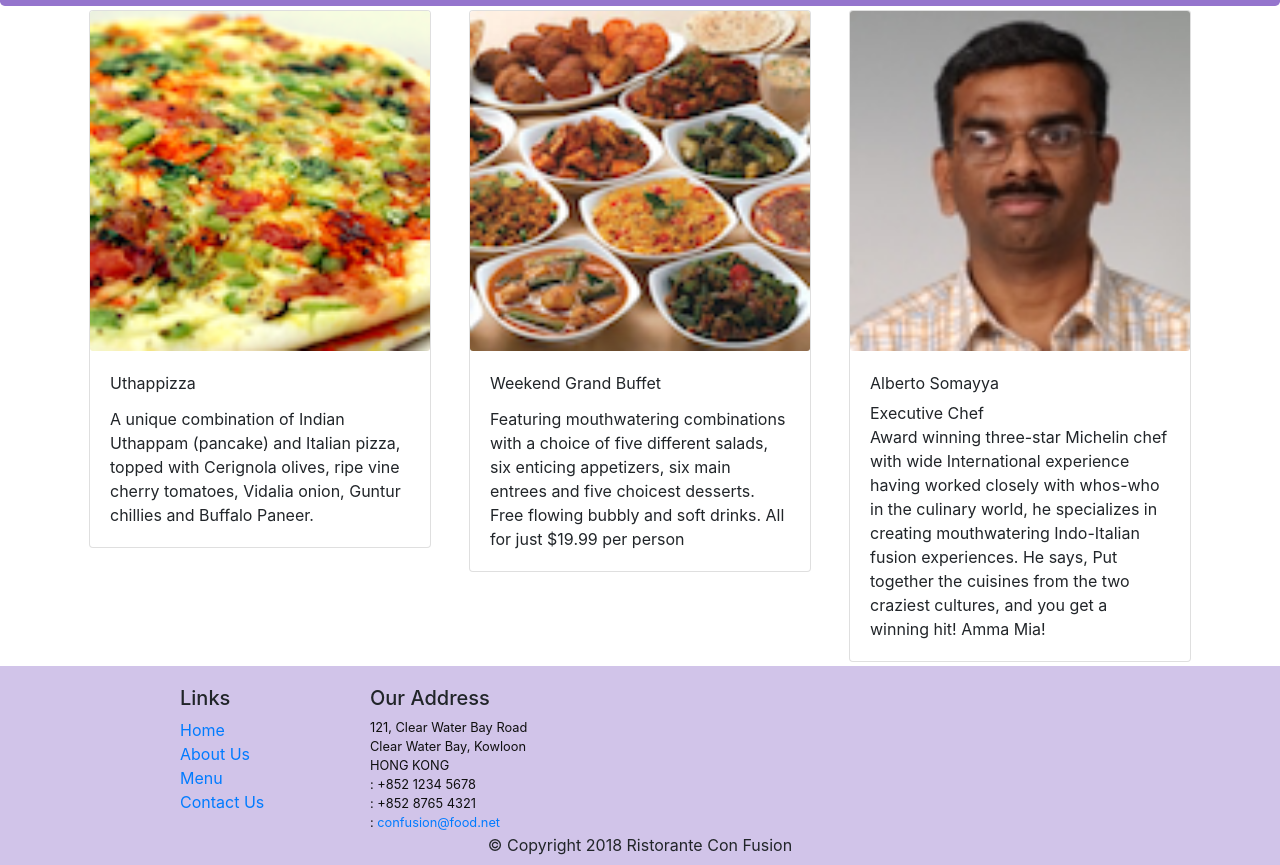
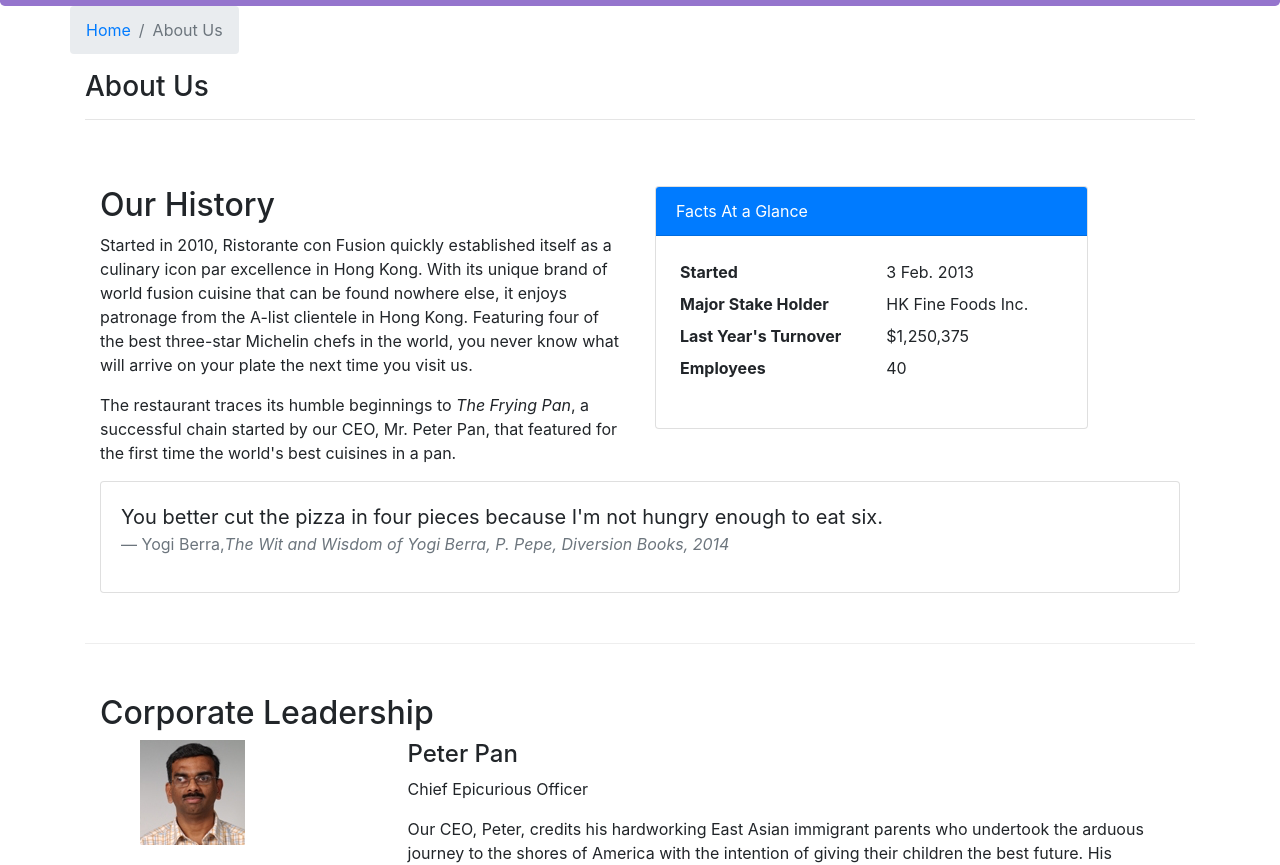
Before and after one commit to lokeshkeelisetti/ReactConfusion, a React (Create React App) app: page /aboutus in a window 1280 px wide. Before the commit this address led to /home. Shown: the part 336-1201 px from the top of the page. Built offline with nearby package versions, Linux system fonts and the light colour scheme; the HTML template or start-up script is replaced by a standard one.

Commit message:
controlled forms

```diff
--- /dev/null
+++ b/src/components/AboutComponent.js
@@ -0,0 +1,94 @@
+import React from 'react';
+import { Breadcrumb, BreadcrumbItem, Card, CardBody, CardHeader, Media} from 'reactstrap';
+import { Link } from 'react-router-dom';
+
+function RenderLeader({leader}) {
+    return(
+        <Media className="row">
+            <Media left href="#" className="col-12 col-sm-3 mr-auto">
+                <Media object src={leader.image} alt={leader.name}/>
+            </Media>
+            <Media body className="col-12 col-md-9 mr-1">
+                <Media heading>
+                    {leader.name}
+                </Media>
+                <p>{leader.designation}</p>
+                <p>{leader.description}</p>
+            </Media>
+        </Media>
+    );
+}
+
+function About(props) {
+
+    const leaders = props.leaders.map((leader) => {
+        return (
+            <RenderLeader leader={leader}/>
+        );
+    });
+
+    return(
+        <div className="container">
+            <div className="row">
+                <Breadcrumb>
+                    <BreadcrumbItem><Link to="/home">Home</Link></BreadcrumbItem>
+                    <BreadcrumbItem active>About Us</BreadcrumbItem>
+                </Breadcrumb>
+                <div className="col-12">
+                    <h3>About Us</h3>
+                    <hr />
+                </div>
+            </div>
+            <div className="row row-content">
+                <div className="col-12 col-md-6">
+                    <h2>Our History</h2>
+                    <p>Started in 2010, Ristorante con Fusion quickly established itself as a culinary icon par excellence in Hong Kong. With its unique brand of world fusion cuisine that can be found nowhere else, it enjoys patronage from the A-list clientele in Hong Kong.  Featuring four of the best three-star Michelin chefs in the world, you never know what will arrive on your plate the next time you visit us.</p>
+                    <p>The restaurant traces its humble beginnings to <em>The Frying Pan</em>, a successful chain started by our CEO, Mr. Peter Pan, that featured for the first time the world's best cuisines in a pan.</p>
+                </div>
+                <div className="col-12 col-md-5">
+                    <Card>
+                        <CardHeader className="bg-primary text-white">Facts At a Glance</CardHeader>
+                        <CardBody>
+                            <dl className="row p-1">
+                                <dt className="col-6">Started</dt>
+                                <dd className="col-6">3 Feb. 2013</dd>
+                                <dt className="col-6">Major Stake Holder</dt>
+                                <dd className="col-6">HK Fine Foods Inc.</dd>
+                                <dt className="col-6">Last Year's Turnover</dt>
+                                <dd className="col-6">$1,250,375</dd>
+                                <dt className="col-6">Employees</dt>
+                                <dd className="col-6">40</dd>
+                            </dl>
+                        </CardBody>
+                    </Card>
+                </div>
+                <div className="col-12">
+                    <Card>
+                        <CardBody className="bg-faded">
+                            <blockquote className="blockquote">
+                                <p className="mb-0">You better cut the pizza in four pieces because
+                                    I'm not hungry enough to eat six.</p>
+                                <footer className="blockquote-footer">Yogi Berra,
+                                <cite title="Source Title">The Wit and Wisdom of Yogi Berra,
+                                    P. Pepe, Diversion Books, 2014</cite>
+                                </footer>
+                            </blockquote>
+                        </CardBody>
+                    </Card>
+                </div>
+            </div>
+            <div className="row row-content">
+                <div className="col-12">
+                    <h2>Corporate Leadership</h2>
+                </div>
+                <div className="col-12">
+                    <Media list>
+                        {leaders}
+                    </Media>
+                </div>
+            </div>
+        </div>
+    );
+}
+
+export default About;
--- a/src/components/ContactComponent.js
+++ b/src/components/ContactComponent.js
@@ -1,7 +1,43 @@
-import React from 'react';
-import {Breadcrumb,BreadcrumbItem} from 'reactstrap'
+import React,{Component} from 'react';
+import {Breadcrumb,BreadcrumbItem,Button,Form,FormGroup,Label,Input,Col} from 'reactstrap'
 import {Link} from 'react-router-dom'
-function Contact(props) {
+
+
+class Contact extends Component {
+
+    constructor(props){
+        super(props);
+
+        this.state= {
+            firstname:'',
+            lastname: '',
+            telnum: '',
+            email:'',
+            agree: false,
+            contactType: 'Tel.',
+            message: ''
+        }
+        this.handleSubmit=this.handleSubmit.bind(this);
+        this.handleInputChange=this.handleInputChange.bind(this);
+    }
+
+    handleInputChange(event) {
+        const target=event.target;
+        const value = target.type==='checkbox' ? target.checked : target.value;
+        const name = target.name;
+
+        this.setState({
+            [name]: value
+        });
+    }
+
+    handleSubmit(event) {
+        console.log("Current State is: "+JSON.stringify(this.state));
+        alert("Current State is: "+JSON.stringify(this.state));
+        event.preventDefault();
+    }
+
+    render(){
         return(
             <div className="container">
                 <div className="row">
@@ -40,8 +76,77 @@
                         </div>
                     </div>
                 </div>
+                <div className="row row-content">
+                    <div className="col-12">
+                        <h3>Send us Your Feedaback</h3>
+                    </div>
+                    <div className="col-12 col-md-9">
+                        <Form onSubmit={this.handleSubmit}>
+                            <FormGroup row>
+                                <Label htmlFor="firstname" md={2}>First Name</Label>
+                                <Col md={10}>
+                                    <Input type="text" id="firstname" name="firstname" placeholder="First Name" value={this.state.firstname} onChange={this.handleInputChange} />
+
+                                </Col>
+                            </FormGroup>
+                            <FormGroup row>
+                                <Label htmlFor="lastname" md={2}>Last Name</Label>
+                                <Col md={10}>
+                                    <Input type="text" id="lastname" name="lastname" placeholder="Last Name" value={this.state.lastname} onChange={this.handleInputChange} />
+
+                                </Col>
+                            </FormGroup>
+                            <FormGroup row>
+                                <Label htmlFor="telnum" md={2}>Contact Tel.</Label>
+                                <Col md={10}>
+                                    <Input type="tel" id="telnum" name="telnum" placeholder="Tel. Number" value={this.state.telnum} onChange={this.handleInputChange}/>
+                                </Col>
+                            </FormGroup>
+                            <FormGroup row>
+                                <Label htmlFor="email" md={2}>Email</Label>
+                                <Col md={10}>
+                                    <Input type="email" id="email" name="email" placeholder="Email" value={this.state.email} onChange={this.handleInputChange} />
+
+                                </Col>
+                            </FormGroup>
+                            <FormGroup row>
+                                <Col md={{size:6,offset:2}}>
+                                    <FormGroup check>
+                                        <Label check>
+                                            <Input type="checkbox" name="agree" checked={this.state.agree}  onChange={this.handleInputChange}/> {' '}
+                                            <strong>May we contact you?</strong>
+                                        </Label>
+                                    </FormGroup>
+                                </Col>
+                                <Col md={{size:3,offset:1}}>
+                                    <Input type="select" name="contactType"
+                                    value={this.state.contactType} onChange={this.handleInputChange}>
+                                    <option>Tel.</option>
+                                    <option>Email</option>
+                                    </Input>
+                                </Col>
+                            </FormGroup>
+                            <FormGroup row>
+                                <Label htmlFor="message" md={2}>Your Feedback</Label>
+                                <Col md={10}>
+                                    <Input type="textarea" id="message" name="message" rows="12" value={this.state.message}  onChange={this.handleInputChange}/>
+
+                                </Col>
+                            </FormGroup>
+                            <FormGroup row>
+                                <Col md={{size:10,offset:2}}>
+                                    <Button type="submit" color="primary">
+                                        Send Feedback
+                                    </Button>
+                                </Col>
+                            </FormGroup>
+                        </Form>
+                    </div>
+                </div>
             </div>
         );
     }
 
+}
+
 export default Contact;
--- a/src/components/MainComponent.js
+++ b/src/components/MainComponent.js
@@ -1,6 +1,7 @@
 import React, {Component} from 'react';
 import Menu from  './MenuComponent';
 import Home from './HomeComponent';
+import About from './AboutComponent';
 import Contact from './ContactComponent';
 import {DISHES} from '../shared/dishes';
 import {COMMENTS} from '../shared/comments';
@@ -48,6 +49,7 @@
             <Route exact path="/menu" component={() => <Menu dishes={this.state.dishes}/>}/>
             <Route path="/menu/:dishId" component={DishWithId}/>
             <Route exact path="/contactus" component={Contact} />
+            <Route exact path="/aboutus" component={()=><About leaders={this.state.leaders}/>}/>
             <Redirect to="/home" />
         </Switch>
         <Footer/>
```
Lines whose indentation alone changed are shown as unchanged.
